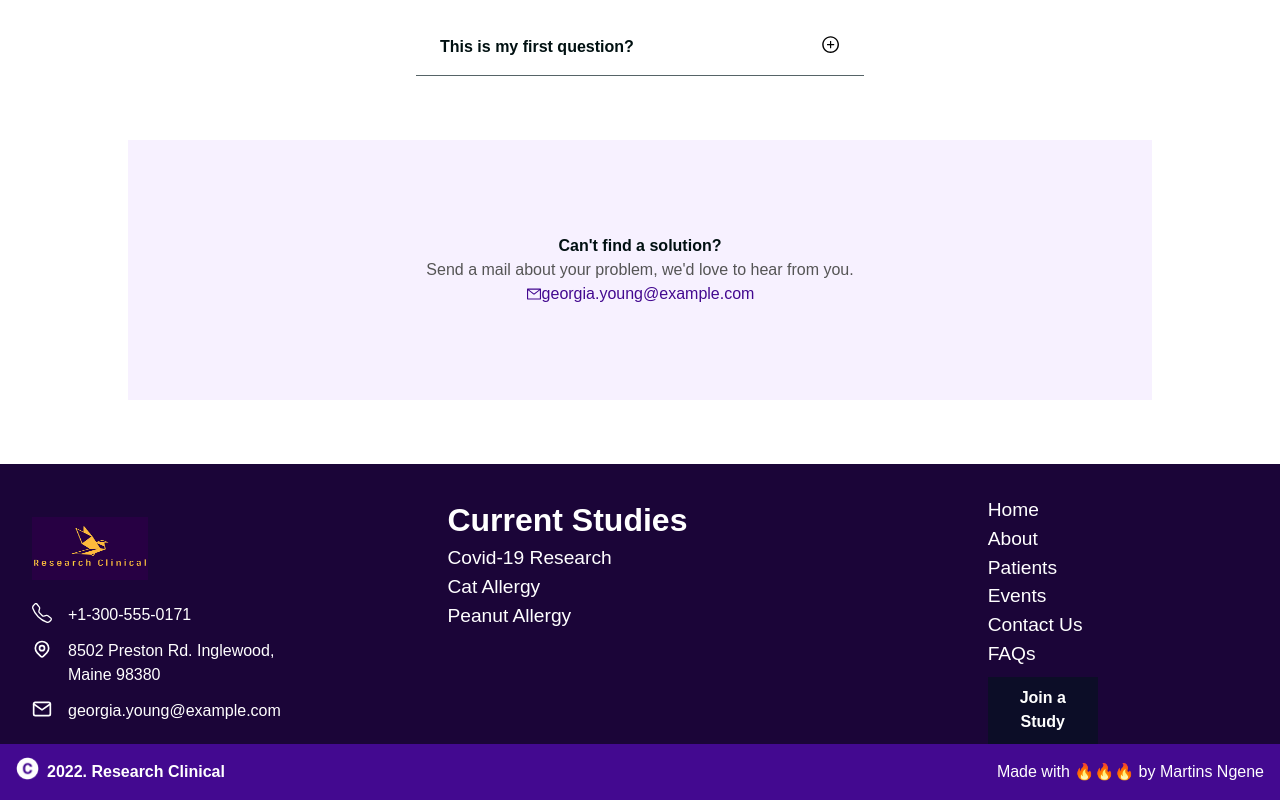
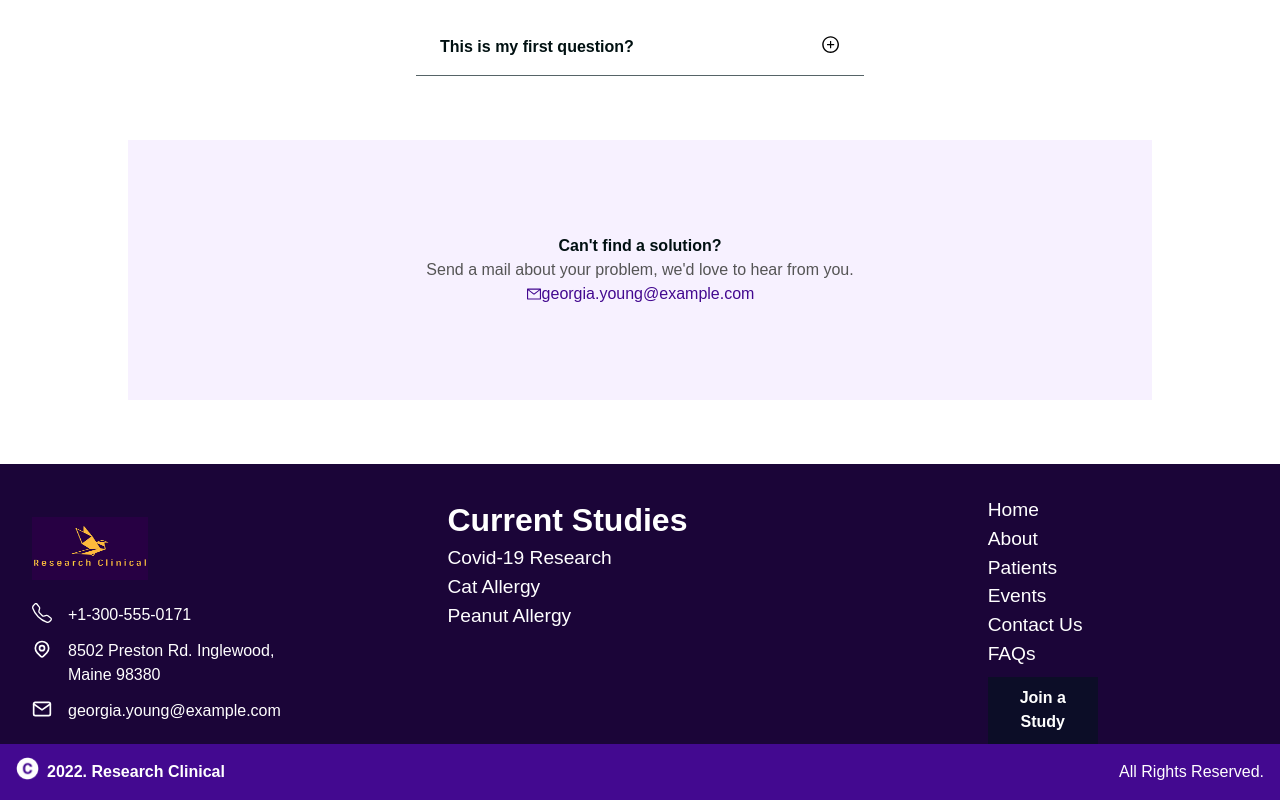
Before and after one commit to Martinsngene/research-clinicals, a Next.js app: page /faq in a window 1280 px wide. Shown: the part 1224-2024 px from the top of the page. Built offline with nearby package versions, Linux system fonts and the light colour scheme.

Commit message:
update: Quick fix.

```diff
--- a/components/navigation/Footer.tsx
+++ b/components/navigation/Footer.tsx
@@ -93,7 +93,8 @@ const Footer = () => {
           <span className='ml-2'>2022. Research Clinical</span>
         </div>
         <div className='text-[0.75rem] lg:text-[1rem] text-[#fff] font-[300]'>
-          Made with 🔥🔥🔥 by Martins Ngene
+          {/* Made with 🔥🔥🔥 by Martins Ngene */}
+          All Rights Reserved.
         </div>
       </div>
     </div>
```
